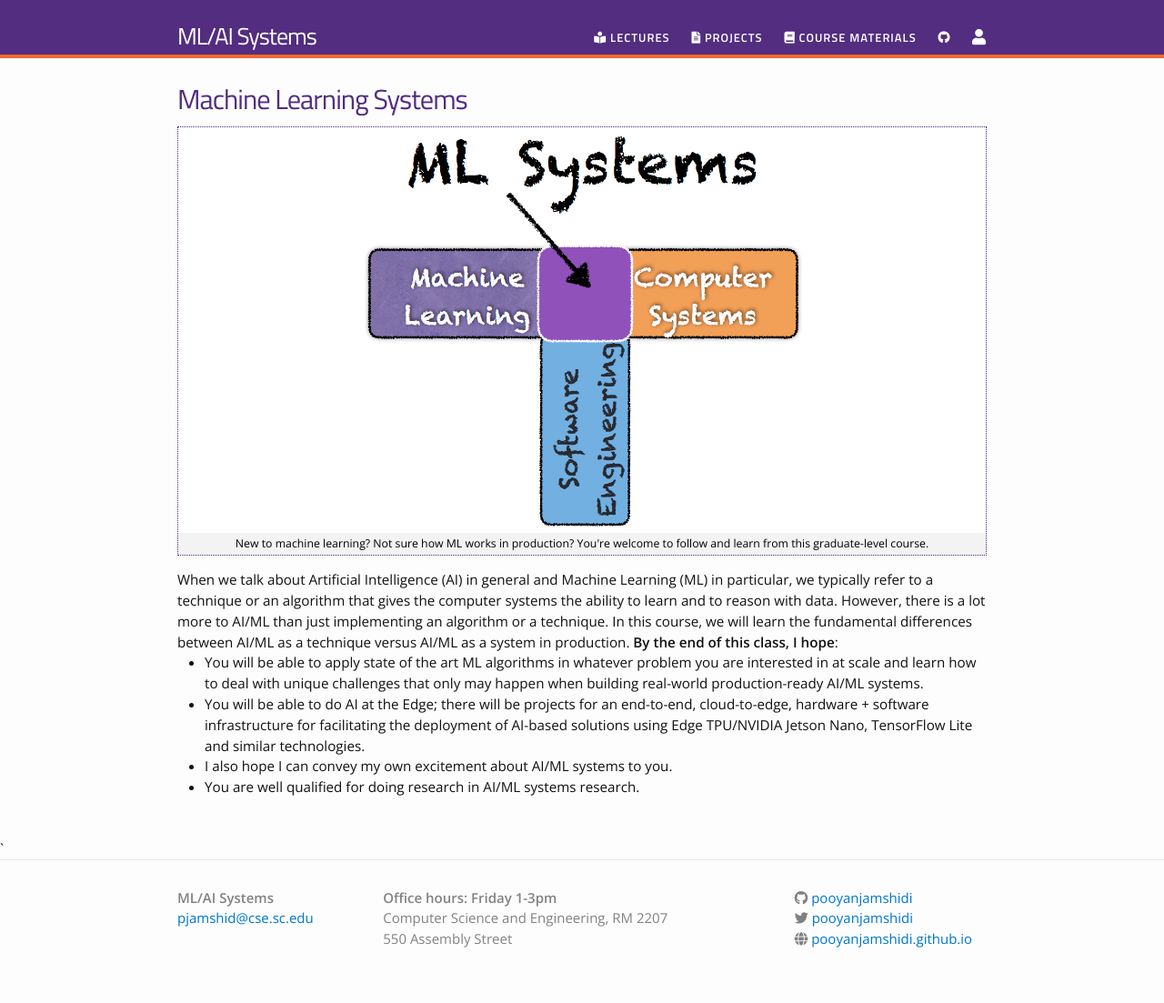
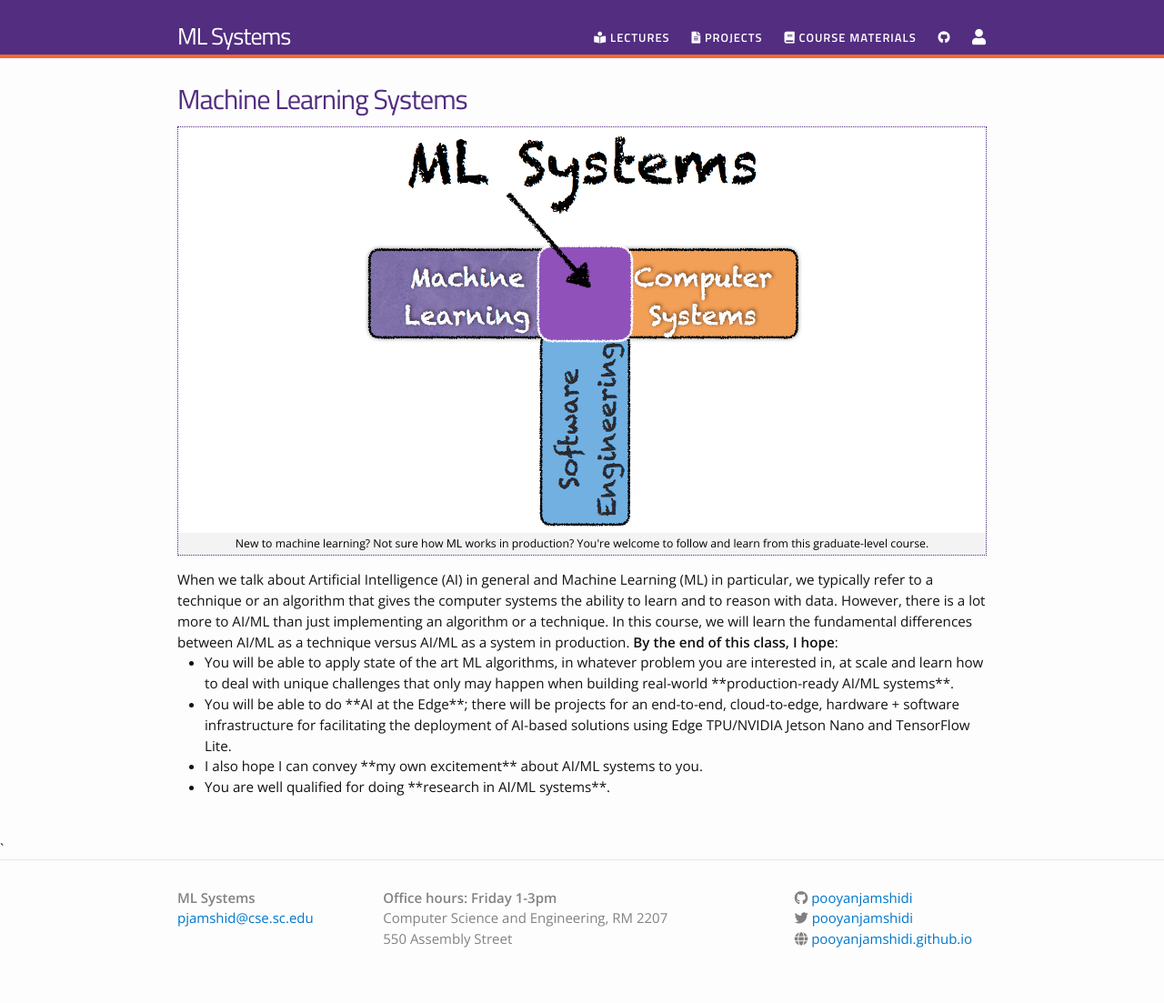
Before and after one commit to pooyanjamshidi/mls, a Jekyll site: the page built from index.html, in a window 1280 px wide. Shown: the whole page at 91% size. Built offline with Jekyll 4.4.1, drawn with Linux system fonts in a browser that asks for light colours; nearby versions of some CDN libraries.

Commit message:
update course description

```diff
--- a/_config.yml
+++ b/_config.yml
@@ -1,5 +1,5 @@
 # Site settings
-title: ML/AI Systems
+title: ML Systems
 subtitle: Machine Learning Systems
 email: pjamshid@cse.sc.edu
 description: "When we talk about Artificial Intelligence (AI) in general and Machine Learning (ML) in particular, we typically refer to a technique or an algorithm that gives the computer systems the ability to learn and to reason with data. However, there is a lot more to AI/ML than just implementing an algorithm or a technique. In this course, we will learn the fundamental differences between AI/ML as a technique versus AI/ML as a system in production."
--- a/index.html
+++ b/index.html
@@ -14,10 +14,10 @@ layout: default
 
 <b>By the end of this class, I hope</b>:
 <ul>
-  <li>You will be able to apply state of the art ML algorithms in whatever problem you are interested in at scale and learn how to deal with unique challenges that only may happen when building real-world production-ready AI/ML systems.</li>
-  <li>You will be able to do AI at the Edge; there will be projects for an end-to-end, cloud-to-edge, hardware + software infrastructure for facilitating the deployment of AI-based solutions using Edge TPU/NVIDIA Jetson Nano, TensorFlow Lite and similar technologies.</li>
-  <li>I also hope I can convey my own excitement about AI/ML systems to you. </li>
-  <li>You are well qualified for doing research in AI/ML systems research.</li>
+  <li>You will be able to apply state of the art ML algorithms, in whatever problem you are interested in, at scale and learn how to deal with unique challenges that only may happen when building real-world **production-ready AI/ML systems**.</li>
+  <li>You will be able to do **AI at the Edge**; there will be projects for an end-to-end, cloud-to-edge, hardware + software infrastructure for facilitating the deployment of AI-based solutions using Edge TPU/NVIDIA Jetson Nano and TensorFlow Lite.</li>
+  <li>I also hope I can convey **my own excitement** about AI/ML systems to you. </li>
+  <li>You are well qualified for doing **research in AI/ML systems**.</li>
 
 </ul>
 
```
